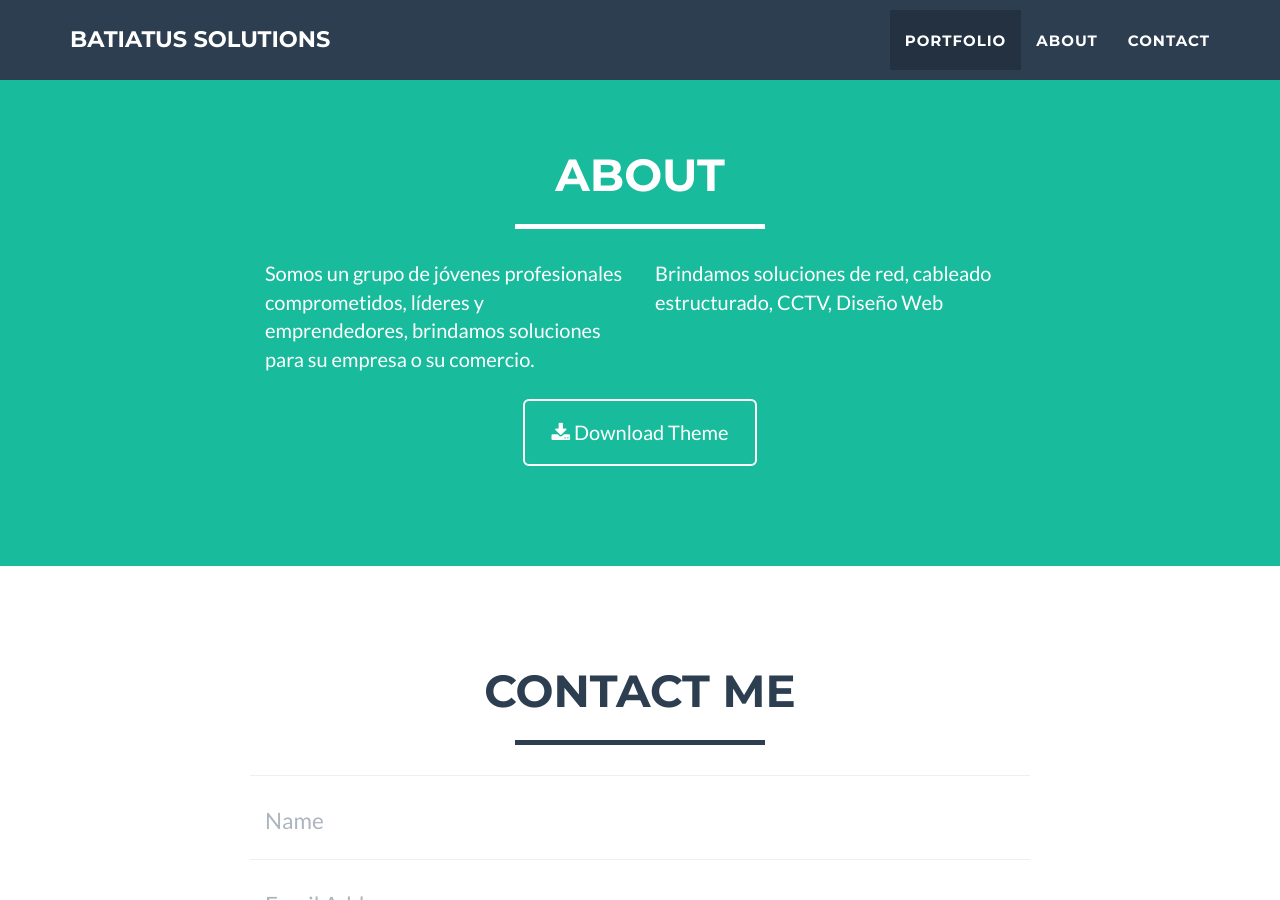
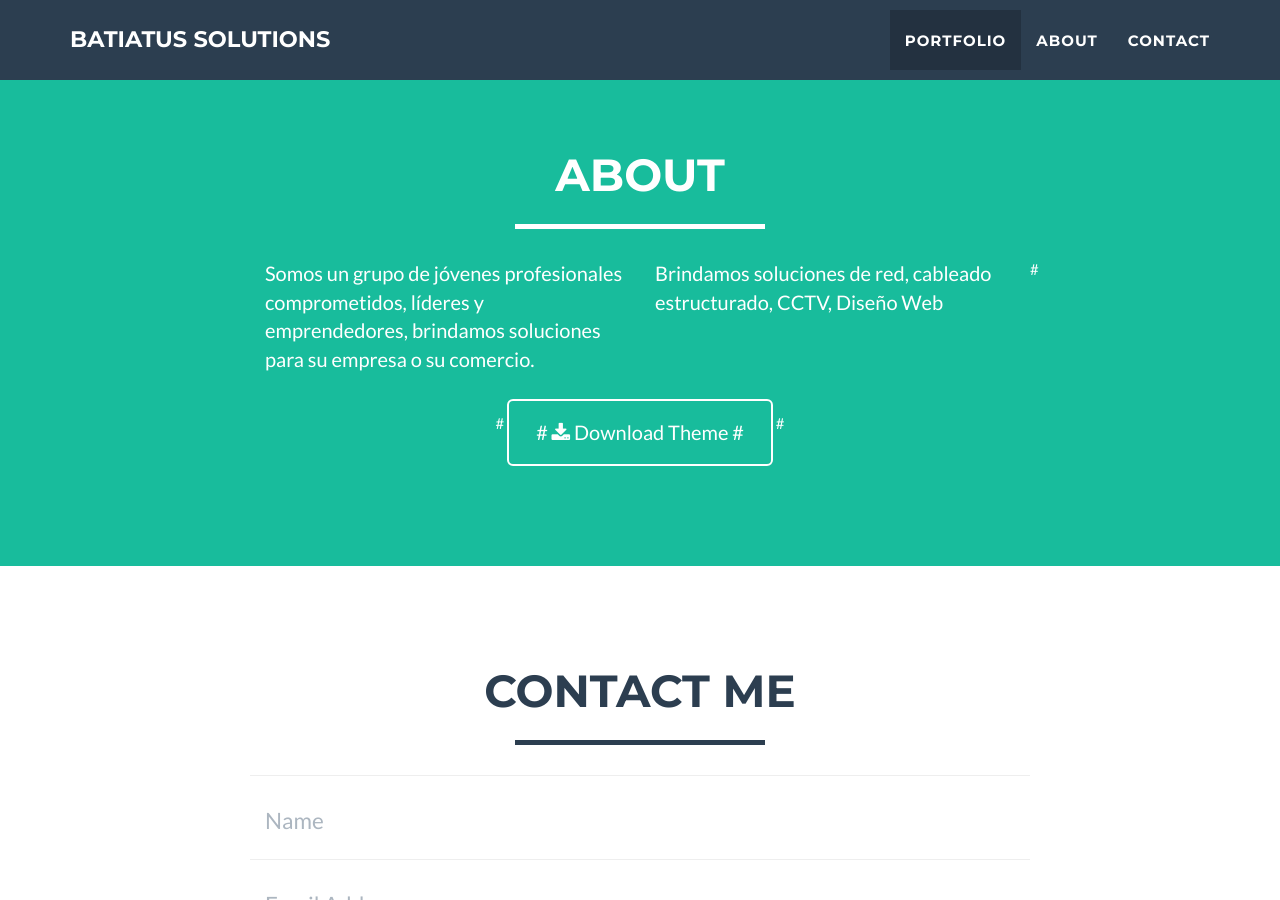
Before and after one commit to brusang/brusang.github.io, a Jekyll site: the page built from index.html, in a window 1280 px wide and 900 px high, scrolled down 1615 px. Built offline with Jekyll 4.4.1, drawn with Linux system fonts in a browser that asks for light colours.

Commit message:
Update about.html
Comento codigo HTML de Download Theme

```diff
--- a/_includes/about.html
+++ b/_includes/about.html
@@ -14,11 +14,11 @@
                 <div class="col-lg-4">
                     <p>Brindamos soluciones de red, cableado estructurado, CCTV, Diseño Web</p>
                 </div>
-                <div class="col-lg-8 col-lg-offset-2 text-center">
-                    <a href="#" class="btn btn-lg btn-outline">
-                        <i class="fa fa-download"></i> Download Theme
-                    </a>
-                </div>
+#                <div class="col-lg-8 col-lg-offset-2 text-center">
+#                    <a href="#" class="btn btn-lg btn-outline">
+#                        <i class="fa fa-download"></i> Download Theme
+#                    </a>
+#                </div>
             </div>
         </div>
     </section>
```
